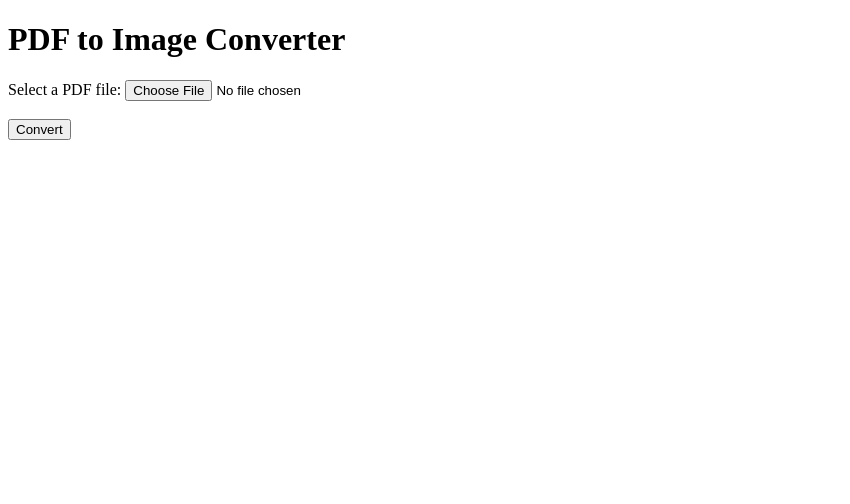
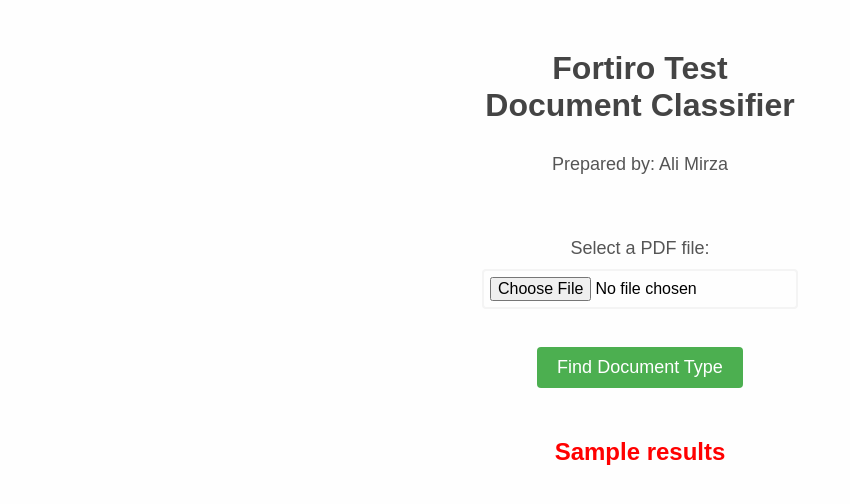
Before and after one commit to ali5kz/FortiroTest, a Flask app: template templates/index.html in a window 1280 px wide. Shown: the top 504 px of the page, without its empty margins (0-850 px from the left). Run offline with Flask 3, Linux system fonts and the light colour scheme; the template is opened without the code that fills it: most values are stand-ins (such as "Sample title", 1, 10 or a date in 2020).

Commit message:
Updated Prediction Pipeline

```diff
--- a/app.py
+++ b/app.py
@@ -1,4 +1,3 @@
-
 from flask import Flask, render_template, request,jsonify
 from pdf2image import convert_from_path,convert_from_bytes
 from src.pipeline.predict_pipeline import predict
@@ -13,16 +12,15 @@
 def pdf_to_image():
     pdf_file  = request.files['file']
 
+    # Check if the uploaded file is a PDF
+    if not pdf_file.filename.endswith('.pdf'):
+        return render_template('index.html',results='Error: File is not a PDF')
     images = convert_from_bytes(pdf_file.read())
     image = images[0]
-    shape = image.height
-    lab = predict(image)
-    return lab
-    # if shape%2==0:
+    results=predict(image)
+    print("after Prediction")
+    return render_template('index.html',results=results)
 
-    #     return "this is even : " + str(shape)
-    # else:
-    #     return "this is odd : " + str(shape)
 
 if __name__ == '__main__':
-    app.run(debug=True)
+    app.run(host="0.0.0.0")
--- a/src/components/data_loader.py
+++ b/src/components/data_loader.py
@@ -37,6 +37,7 @@
 def load_dataAndLabels(data_dir,img_rows,img_cols):
     classes = sorted(os.listdir(data_dir)) # list subdirectories as class labels
 
+    print(classes)
     images = []
     labels = []
 
--- a/src/components/model_trainer.py
+++ b/src/components/model_trainer.py
@@ -30,6 +30,10 @@
 #labels = load_labels(myDir)
 #data = load_dataThreeChannel(myDir,img_rows,img_cols)
 data, labels = load_dataAndLabels(myDir,100,100)
+
+print(data)
+print(labels)
+
 
 #Include_top=False, Does not load the last two fully connected layers which act as the classifier.
 #We are just loading the convolutional layers.
--- a/src/pipeline/predict_pipeline.py
+++ b/src/pipeline/predict_pipeline.py
@@ -6,6 +6,7 @@
 from tensorflow.keras.utils import to_categorical
 from PIL import Image
 import numpy as np
+label_list = ['Advertisement', 'Email', 'Form', 'Letter', 'Memo', 'News', 'Note', 'Report', 'Resume', 'Scientific']
 #-----------------------------------------------------------------------------------------------------------------
 def predict(img):
 
@@ -43,5 +44,8 @@
     label = np.argmax(predictions, axis=1)
     print('Label:', label)
 
-    return str(label[0])
+    index = int(label[0])
+
+
+    return label_list[index]
 #-----------------------------------------------------------------------------------------------------------------
--- a/templates/index.html
+++ b/templates/index.html
@@ -1,15 +1,70 @@
 <!DOCTYPE html>
 <html>
   <head>
-    <title>PDF to Image Converter</title>
+    <title>Fortiro Test Document Classifier</title>
+    <style>
+      body {
+        background-color: #fefefe;
+        font-family: Arial, sans-serif;
+      }
+      h1 {
+        color: #444;
+        text-align: center;
+        margin-top: 50px;
+      }
+      h2 {
+        color: #ff0000;
+        text-align: center;
+        margin-top: 50px;
+      }
+      form {
+        margin-top: 30px;
+        text-align: center;
+      }
+      label {
+        font-size: 18px;
+        color: #555;
+        display: block;
+        margin-bottom: 10px;
+      }
+      input[type="file"] {
+        border: 2px solid #f4f4f4;
+        border-radius: 4px;
+        padding: 6px;
+        font-size: 16px;
+        width: 300px;
+        margin-bottom: 20px;
+      }
+      input[type="submit"] {
+        background-color: #4CAF50;
+        color: white;
+        border: none;
+        border-radius: 4px;
+        padding: 10px 20px;
+        font-size: 18px;
+        cursor: pointer;
+      }
+      input[type="submit"]:hover {
+        background-color: #3e8e41;
+      }
+      .logo {
+        display: block;
+        margin: 0 auto;
+        max-width: 300px;
+        margin-top: 30px;
+      }
+    </style>
   </head>
   <body>
-    <h1>PDF to Image Converter</h1>
+    <h1>Fortiro Test<br>Document Classifier</h1>
     <form method="post" action="{{ url_for('pdf_to_image') }}" enctype="multipart/form-data">
-      <label for="file">Select a PDF file:</label>
+      <label for="file">Prepared by: Ali Mirza<br><br><br><br>Select a PDF file:</label>
       <input type="file" id="file" name="file">
       <br><br>
-      <input type="submit" value="Convert">
+      <input type="submit" value="Find Document Type">
     </form>
+    <h2>
+      {{results}}
+   </h2>
   </body>
 </html>
```
Also changed, not shown: src/utils.py (+39 -0 lines).
